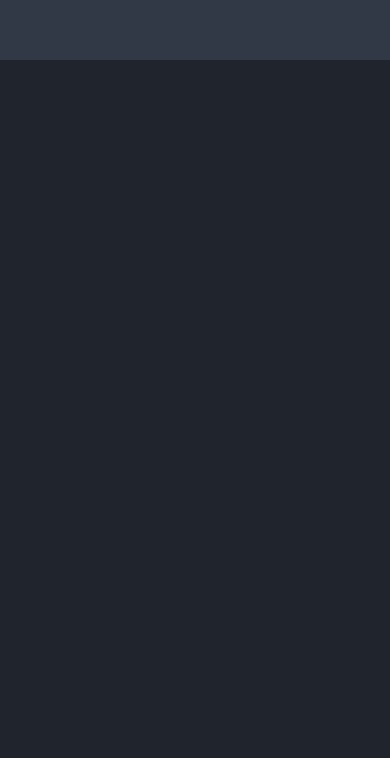
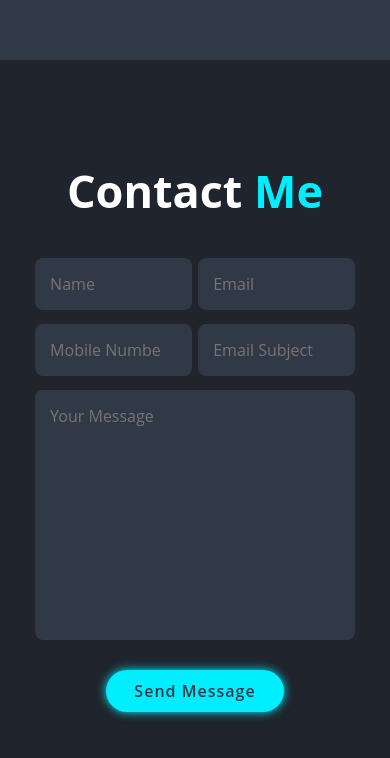
Before and after one commit to Konlan21/portfolio, a plain HTML site: page index.html in a window 390 px wide. Shown: the part 4032-4790 px from the top of the page. Before the commit the page ends 4092 px from the top, so only its background shows below. Drawn offline with nearby package versions, Linux system fonts and the light colour scheme; a web font is replaced by a local one.

Commit message:
Finish up contact page

```diff
--- a/css/styles.css
+++ b/css/styles.css
@@ -244,6 +244,11 @@ span {
 
 .portfolio-box img {
     width: 100%;
+    transition: .5s ease;
+}
+
+.portfolio-box:hover img {
+    transform: scale(1.1);
 }
 
 .portfolio-box .portfolio-layer {
@@ -259,6 +264,12 @@ span {
     flex-direction: column;
     text-align: center;
     padding: 0 4rem;
+    transform: translateY(100%);
+    transition: .5s ease;
+}
+
+.portfolio-box:hover .portfolio-layer {
+    transform: translateY(0);
 }
 
 .portfolio-layer h4 {
@@ -269,3 +280,59 @@ span {
     font-size: 1.6rem;
     margin: .3rem 0 1rem;
 }
+
+.portfolio-layer a {
+    display: inline-flex;
+    justify-content: center;
+    align-items: center;
+    width: 5rem;
+    height: 5rem;
+    background: var(--text-color);
+    border-radius: 50%;
+}
+
+.portfolio-layer a i {
+    font-size: 2rem;
+    color: var(--second-bg-color);
+}
+
+.contact h2 {
+    margin-bottom: 3rem;
+}
+
+.contact form {
+    max-width: 70rem;
+    margin: 1rem auto;
+    text-align: center;
+    margin-bottom: 3rem;
+}
+
+.contact form .input-box {
+    display: flex;
+    justify-content: space-between;
+    flex-wrap: wrap;
+}
+
+.contact form .input-box input,
+.contact form textarea {
+    width: 100%;
+    padding: 1.5rem;
+    font-size: 1.6rem;
+    color: var(--text-color);
+    background: var(--second-bg-color);
+    border-radius: .8rem;
+    margin: .7rem 0;
+}
+
+.contact form .input-box input {
+    width: 49%;
+}
+
+.contact form textarea {
+    resize: none;
+}
+
+.contact form .btn {
+    margin-top: 2rem;
+    cursor: pointer;
+}
--- a/index.html
+++ b/index.html
@@ -102,7 +102,7 @@
                 <div class="portfolio-layer">
                     <h4>Web Design</h4>
                     <p>Lorem ipsum dolor sit amet consectetur adipisicing elit. Eos, eum.</p>
-                    <i class='bx bx-link-external' ></i>
+                    <a href="#"><i class='bx bx-link-external' ></i></a>
                 </div>
             </div>
 
@@ -111,7 +111,7 @@
                 <div class="portfolio-layer">
                     <h4>Web Design</h4>
                     <p>Lorem ipsum dolor sit amet consectetur adipisicing elit. Eos, eum.</p>
-                    <i class='bx bx-link-external' ></i>
+                    <a href="#"><i class='bx bx-link-external' ></i></a>
                 </div>
             </div>
 
@@ -120,13 +120,31 @@
                 <div class="portfolio-layer">
                     <h4>Web Design</h4>
                     <p>Lorem ipsum dolor sit amet consectetur adipisicing elit. Eos, eum.</p>
-                    <i class='bx bx-link-external' ></i>
+                    <a href="#"><i class='bx bx-link-external' ></i></a>
                 </div>
             </div>
 
         </div>
     </section>
 
+    <!-- contact section -->
+    <section class="contact" id="contact">
+        <h2 class="heading">Contact <span>Me</span></h2>
+
+        <form action="#">
+            <div class="input-box">
+                <input type="text" placeholder="Name">
+                <input type="email" placeholder="Email">
+            </div>
+            <div class="input-box">
+                <input type="number" placeholder="Mobile Number">
+                <input type="text" placeholder="Email Subject">
+            </div>
+            <textarea name="" id="" cols="30" rows="10" placeholder="Your Message"></textarea>
+            <input type="submit" value="Send Message" class="btn">
+        </form>
+    </section>
+
 <!-- js -->
 <script src="js/script.js"></script>
 </body>
```
